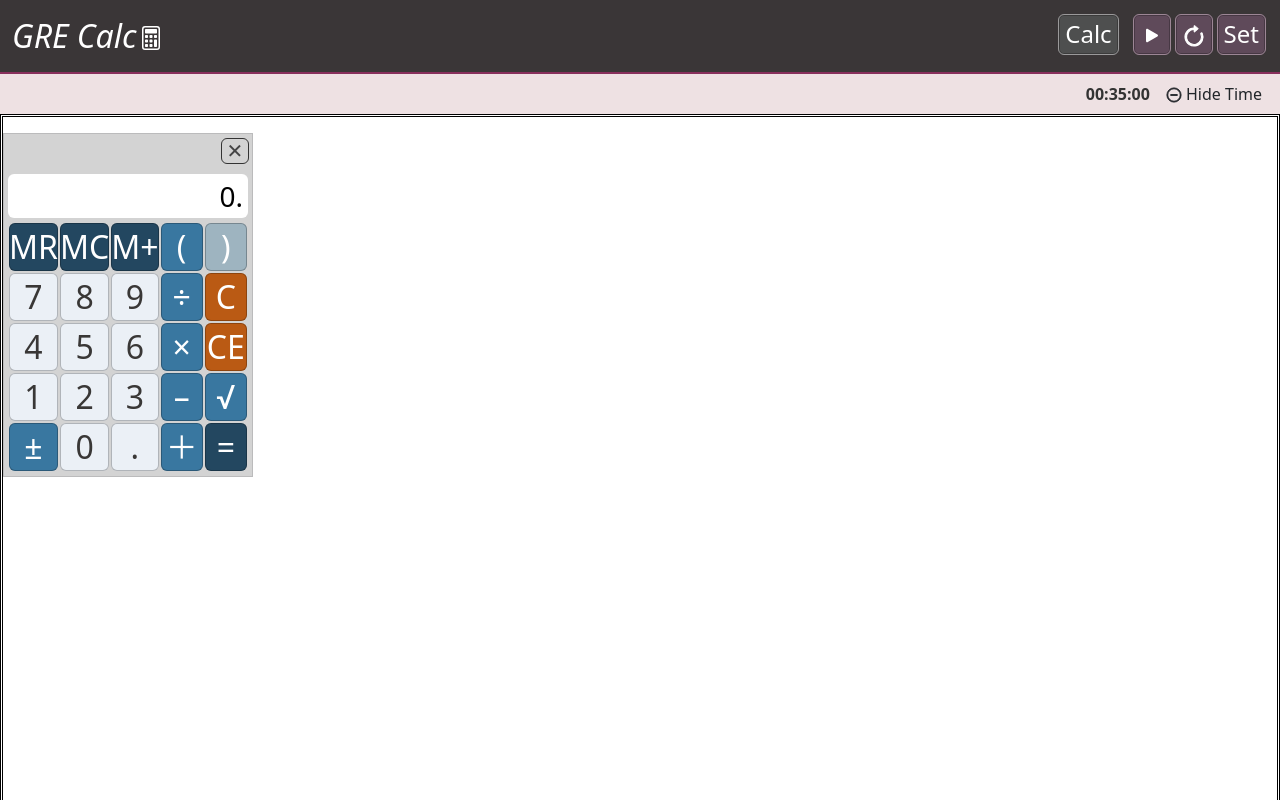
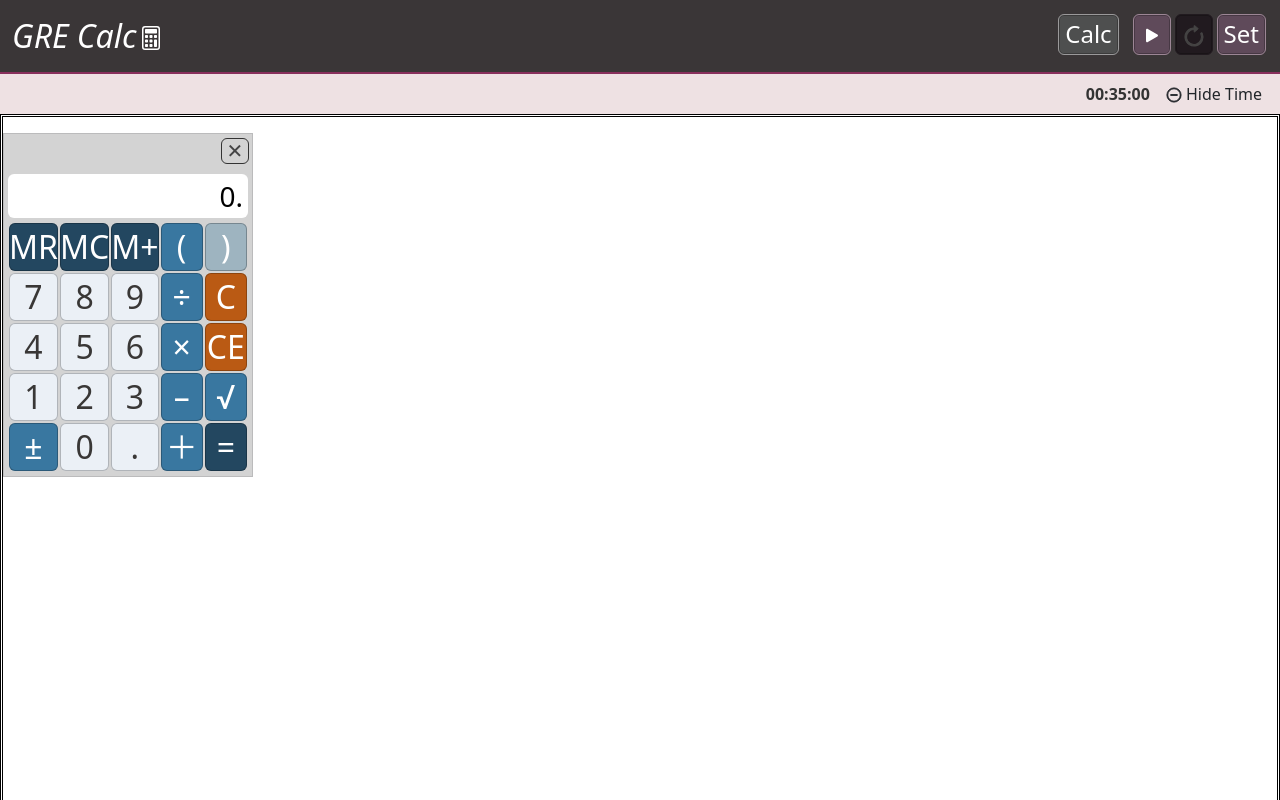
Before and after one commit to tylersernett/grecalc, a React (Create React App) app: page / in a window 1280 px wide. Built offline with nearby package versions, Linux system fonts and the light colour scheme.

Commit message:
Add conditional disabling to play/pause & reset buttons

```diff
--- a/src/index.css
+++ b/src/index.css
@@ -34,7 +34,6 @@
 .timer-btn {
   border-radius: 6px;
   cursor: pointer;
-  /* border: 1px; */
   margin: 2px;
   background-color: rgb(95 74 90);
   color: rgb(255 255 255);
@@ -46,6 +45,13 @@
 .timer-btn:hover {
   background-color: rgb(117 87 108);
   border: 1px solid rgb(214 186 205);
+}
+
+.timer-btn:disabled {
+  background-color: rgb(33, 26, 31);
+  color: rgb(69, 68, 68);
+  border: 1px solid rgb(33, 26, 31);
+  cursor: default;
 }
 
 #calc-toggle {
```
